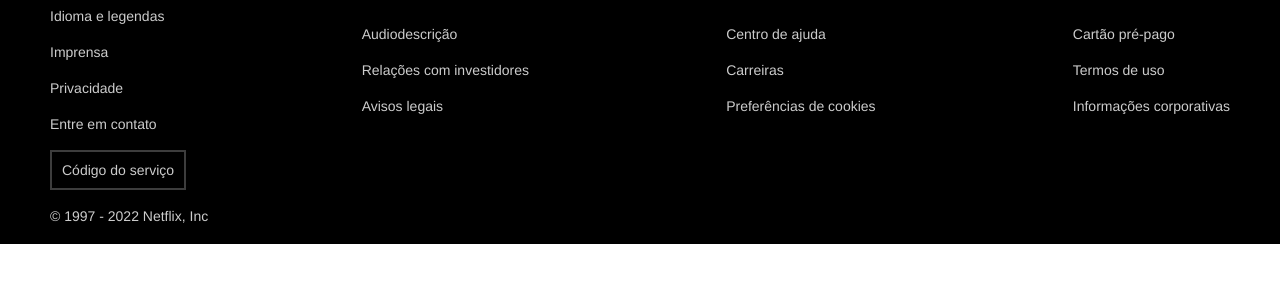
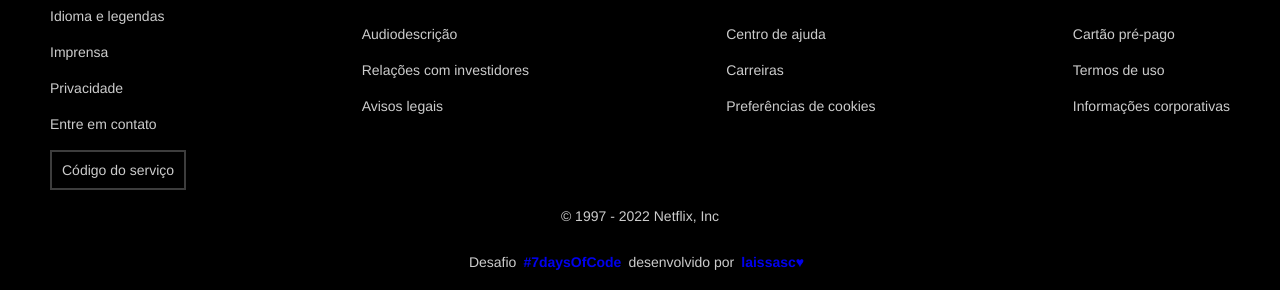
Before and after one commit to LaissaSaraiva/7DaysOfCode__Netflix, a plain HTML site: page index.html in a window 1280 px wide. Shown: the part 1289-1579 px from the top of the page. Before the commit the page ends 1533 px from the top, so only its background shows below. Drawn offline with Linux system fonts and the light colour scheme.

Commit message:
Créditos no Footer
-Estilização do hover;

```diff
--- a/assets/css/estado/estado.css
+++ b/assets/css/estado/estado.css
@@ -45,3 +45,11 @@
   cursor: pointer;
   background-color: var(--background-cinza);
 }
+
+.creditos a {
+  font-weight: bold;
+}
+
+.creditos a:hover {
+  color: var(--background-cinza);
+}
--- a/assets/css/modulo/modulo.css
+++ b/assets/css/modulo/modulo.css
@@ -128,3 +128,7 @@ justify-content: space-between;
   border: 2px solid var(--background-cinza);
   padding: 10px;
 }
+
+.footer__copy, .creditos{
+  text-align: center;
+}
--- a/index.html
+++ b/index.html
@@ -242,7 +242,14 @@
       <div>
         <span class="btn">Código do serviço</span>
       </div>
-        <span class="footer__copy">	&#169; 1997 - 2022 Netflix, Inc</span>
+        <span class="footer__copy"> &#169; 1997 - 2022 Netflix, Inc</span>
+        <span class="creditos">Desafio<a
+            href="https://7daysofcode.io/matricula/html-css-netflix"
+            target="_blank"
+            >#7daysOfCode</a
+          >desenvolvido por<a href="https://github.com/LaissaSaraiva" target="_blank"
+            >laissasc♥</a
+          ></span>
     </footer>
     <script
       src="https://kit.fontawesome.com/a7e2bd8b8b.js"
```
